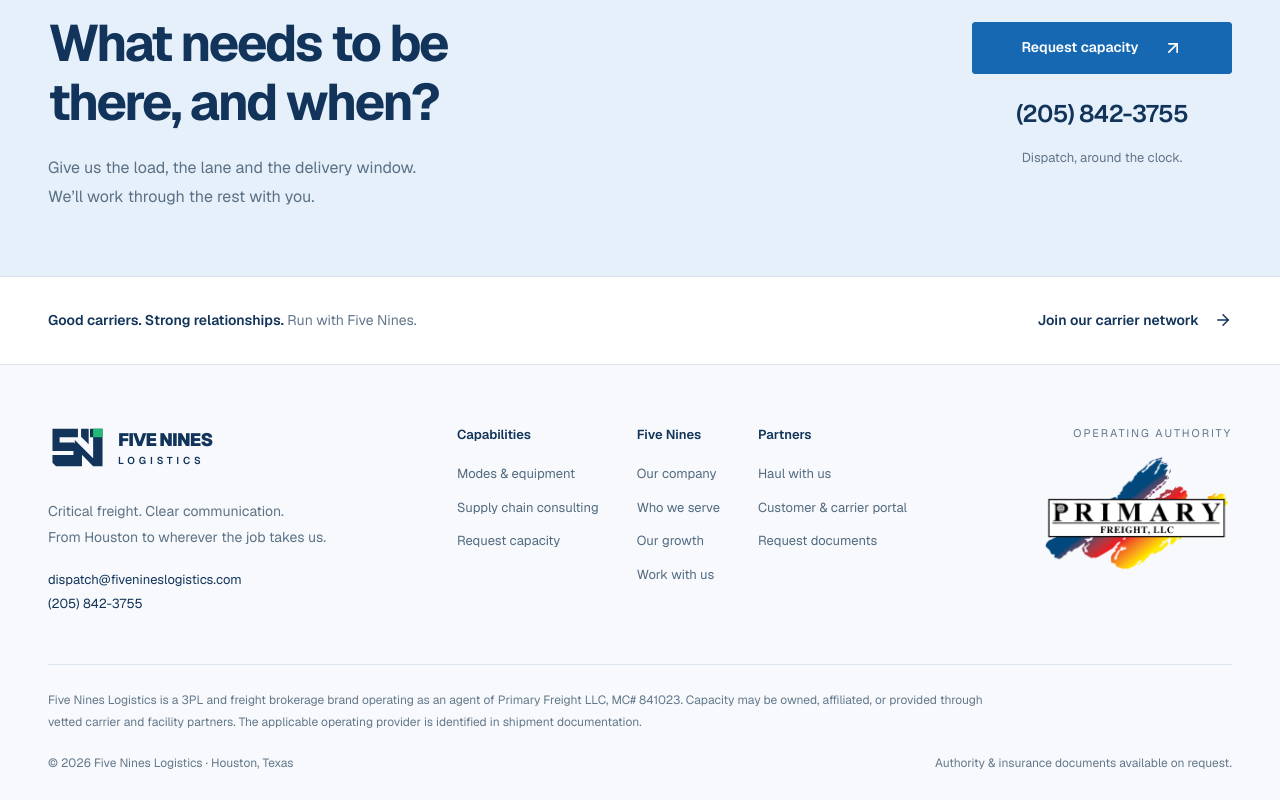
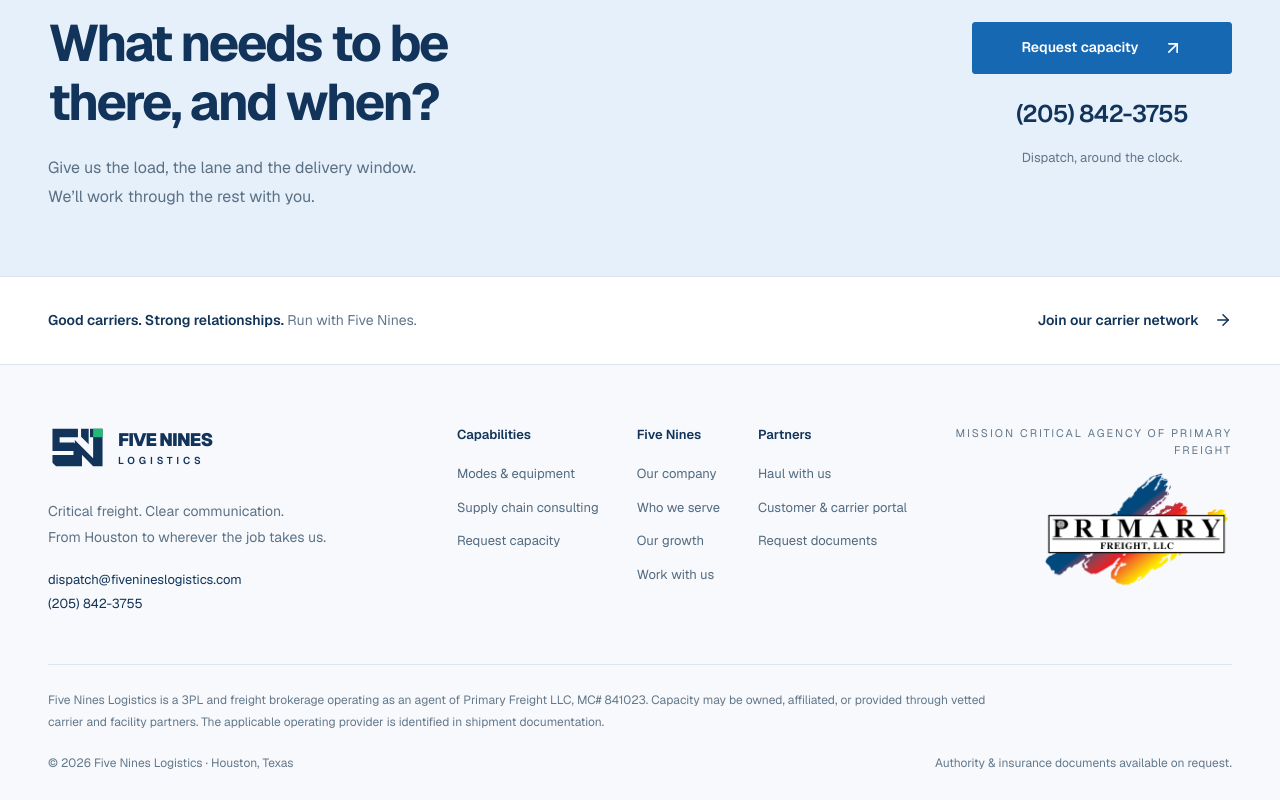
Before and after one commit to Csturma12/fivenineslogistics, a Next.js app: page / in a window 1280 px wide. Shown: the part 4092-4892 px from the top of the page. Built offline with nearby package versions, Linux system fonts and the light colour scheme.

Commit message:
Update footer authority label and remove "brand" from disclosure

```diff
--- a/components/site-footer.tsx
+++ b/components/site-footer.tsx
@@ -66,7 +66,7 @@ export function SiteFooter() {
             ))}
           </nav>
           <div className="footer-authority">
-            <span className="footer-authority__label">Operating authority</span>
+            <span className="footer-authority__label">Mission critical agency of Primary Freight</span>
             <Image
               src="/primary-freight-logo.png"
               alt="Primary Freight, LLC"
@@ -78,7 +78,7 @@ export function SiteFooter() {
         </div>
         <div className="footer-legal">
           <p>
-            Five Nines Logistics is a 3PL and freight brokerage brand operating
+            Five Nines Logistics is a 3PL and freight brokerage operating
             as an agent of Primary Freight LLC, MC# 841023. Capacity may be
             owned, affiliated, or provided through vetted carrier and facility
             partners. The applicable operating provider is identified in
```
